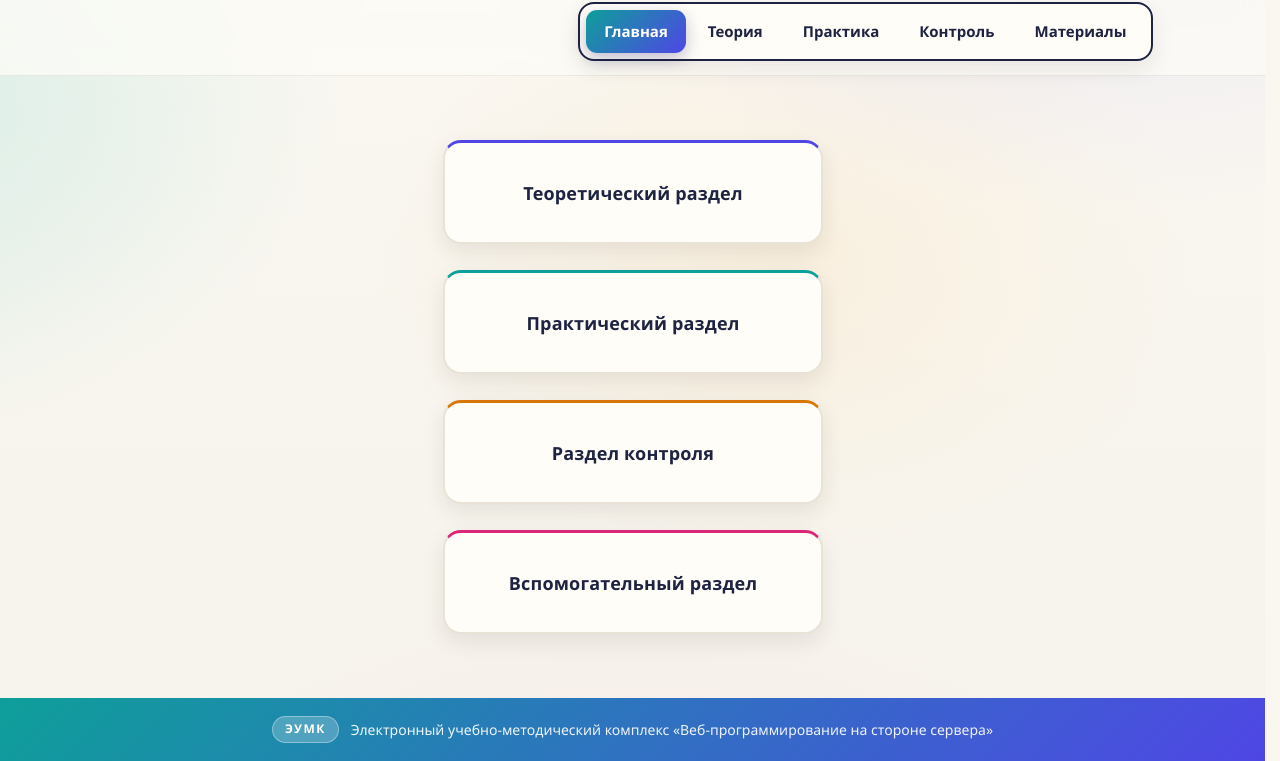
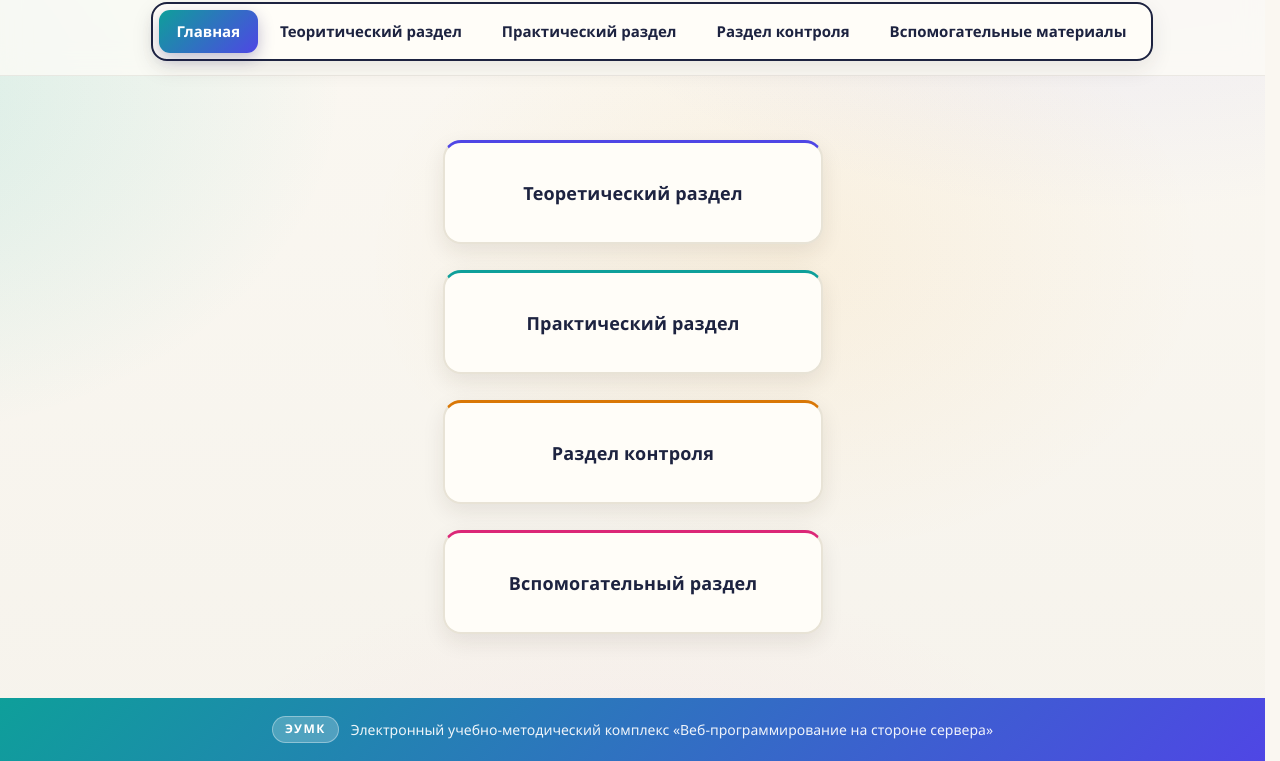
Before and after one commit to QWeErtiX/YMK-veb, a plain HTML site: page index.html in a window 1280 px wide. Shown: the part 104-865 px from the top of the page. Drawn offline with Linux system fonts and the light colour scheme.

```diff
--- a/index.html
+++ b/index.html
@@ -43,10 +43,10 @@
       <nav class="nav" id="main-nav" aria-label="Основное меню">
         <ul class="nav__list">
           <li><a class="nav__link nav__link--active" href="index.html">Главная</a></li>
-          <li><a class="nav__link" href="theory-reader.html">Теория</a></li>
-          <li><a class="nav__link" href="practice-reader.html">Практика</a></li>
-          <li><a class="nav__link" href="control-reader.html">Контроль</a></li>
-          <li><a class="nav__link" href="extra-reader.html">Материалы</a></li>
+          <li><a class="nav__link" href="theory-reader.html">Теоритический раздел</a></li>
+          <li><a class="nav__link" href="practice-reader.html">Практический раздел</a></li>
+          <li><a class="nav__link" href="control-reader.html">Раздел контроля</a></li>
+          <li><a class="nav__link" href="extra-reader.html">Вспомогательные материалы</a></li>
         </ul>
       </nav>
     </div>
```
Also changed, not shown: control-reader.html (+1 -1 lines), extra-reader.html (+1 -1 lines), practice-reader.html (+2 -2 lines), theory-reader.html (+2 -2 lines).
